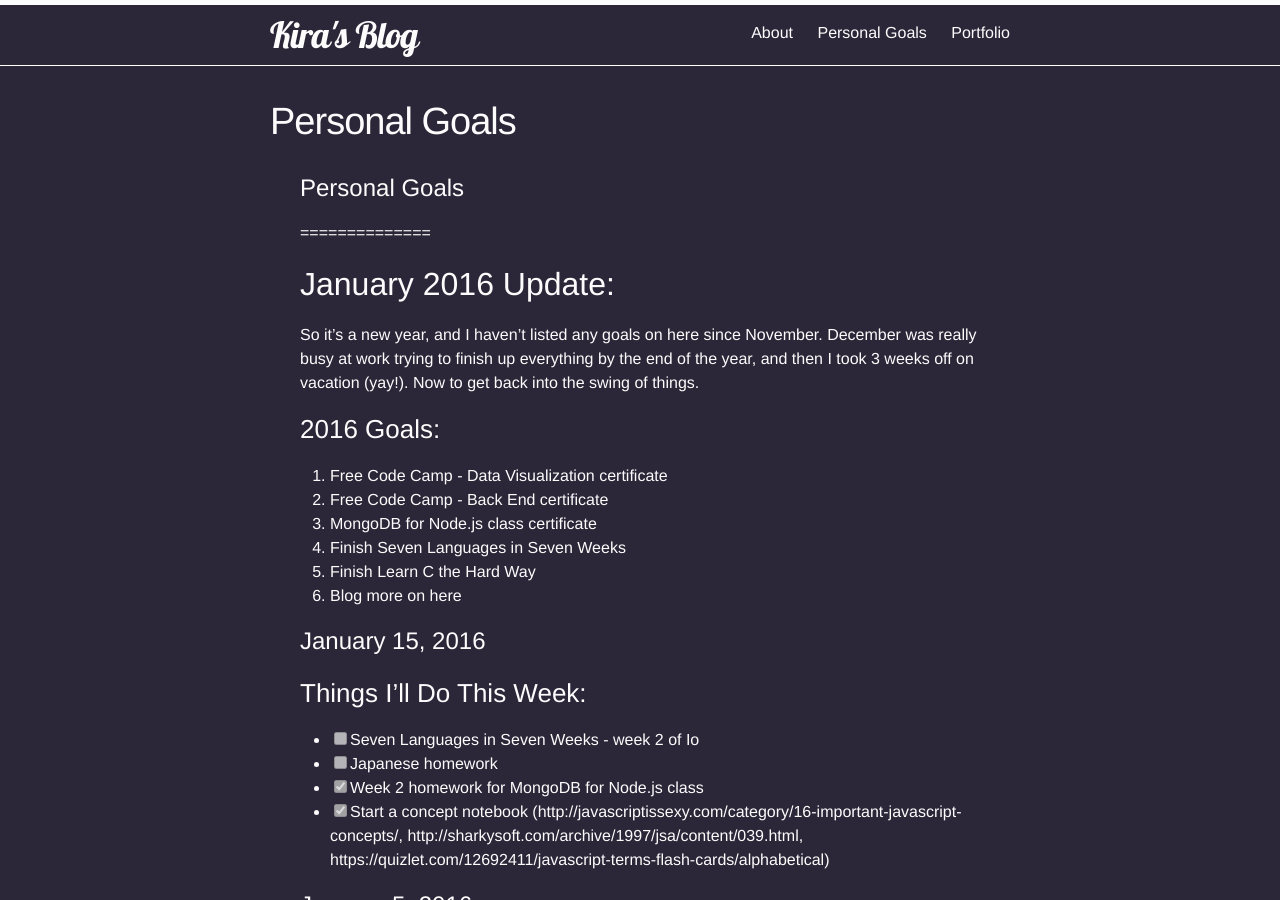
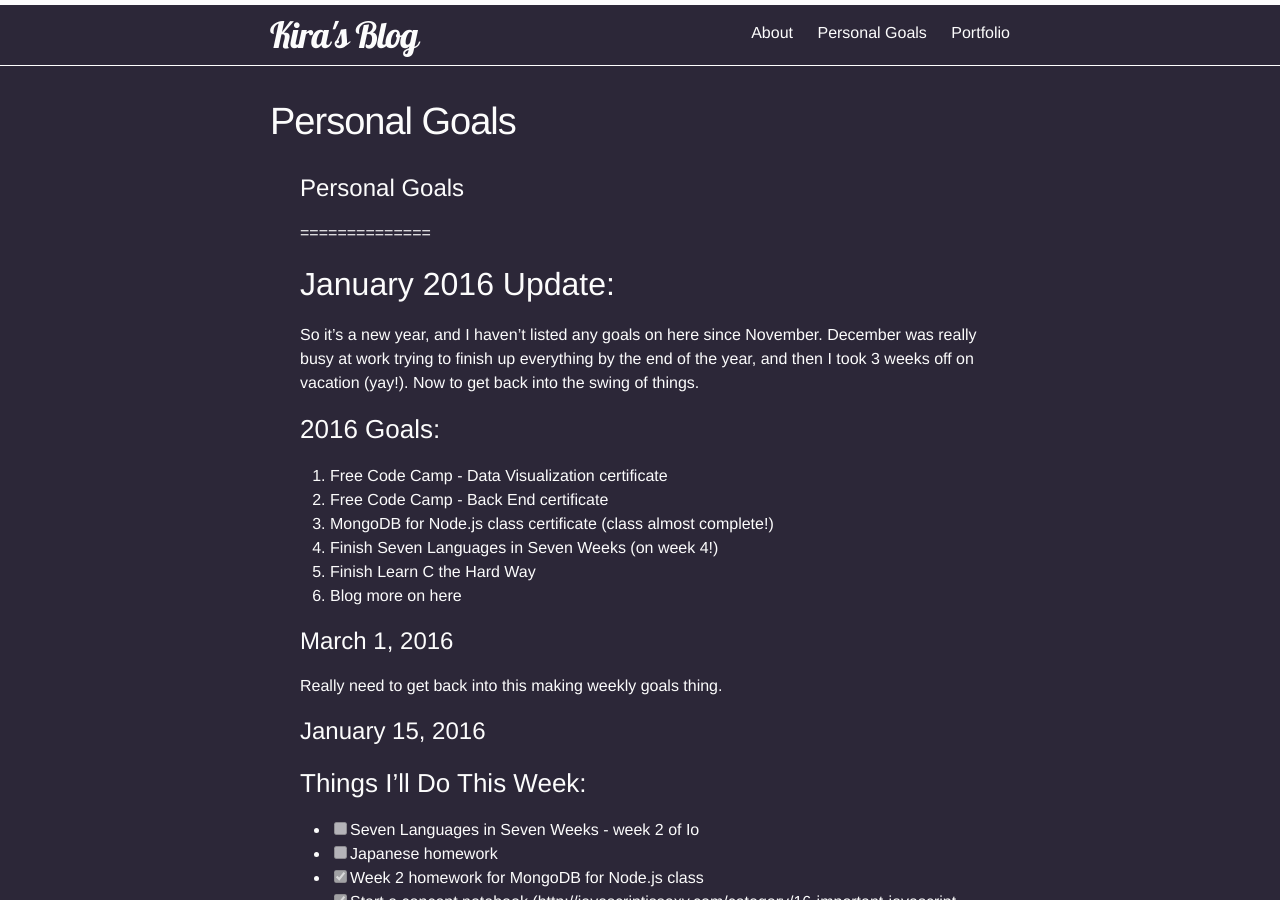
Before and after one commit to kirakirakira/blog, a Jekyll site: the page built from personal-goals.md, in a window 1280 px wide and 900 px high. Built offline with Jekyll 4.4.1, drawn with Linux system fonts in a browser that asks for light colours; Markdown is read by kramdown in place of the engine named in the settings.

Commit message:
updated personal goals for March 1st

```diff
--- a/personal-goals.md
+++ b/personal-goals.md
@@ -13,10 +13,14 @@ So it's a new year, and I haven't listed any goals on here since November. Decem
 ###2016 Goals:
 1. Free Code Camp - Data Visualization certificate
 2. Free Code Camp - Back End certificate
-3. MongoDB for Node.js class certificate
-4. Finish Seven Languages in Seven Weeks
+3. MongoDB for Node.js class certificate (class almost complete!)
+4. Finish Seven Languages in Seven Weeks (on week 4!)
 5. Finish Learn C the Hard Way
 6. Blog more on here
+
+# March 1, 2016
+
+Really need to get back into this making weekly goals thing.
 
 # January 15, 2016
 
```
